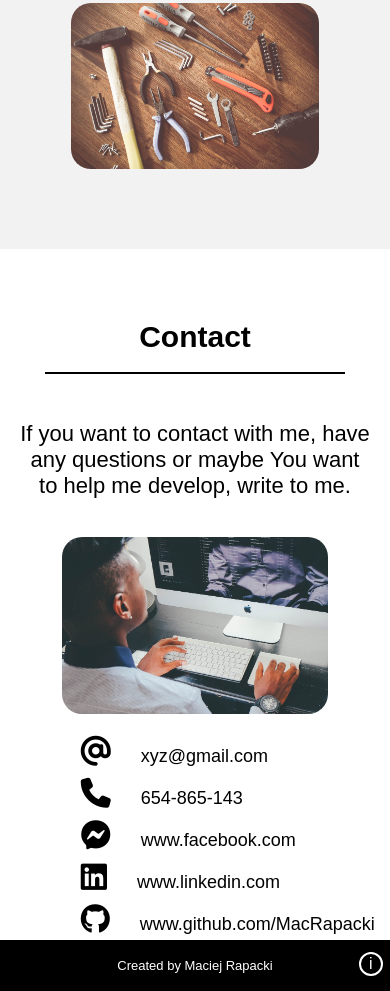
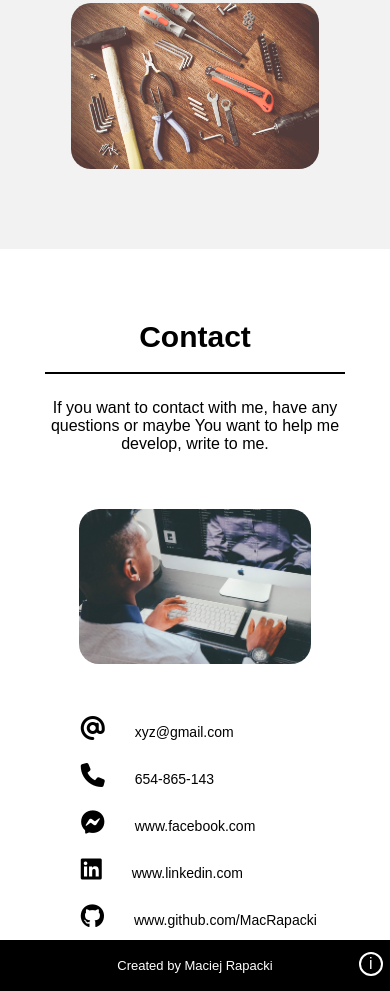
Before and after one commit to MacRapacki/Single-page-website, a plain HTML site: page index.html in a window 390 px wide. Shown: the part 2682-3673 px from the top of the page. Drawn offline with nearby package versions, Linux system fonts and the light colour scheme.

Commit message:
minor style changes

```diff
--- a/scss/_contact.scss
+++ b/scss/_contact.scss
@@ -147,8 +147,10 @@
  @media (max-width: 420px) {
      .contact {
          p {
-             font-size: 22px;
+             font-size: 16px;
              padding: 0 20px;
+             margin-bottom: 16px;
+             margin-top: 0;
          }
 
          .wrapper {
@@ -157,14 +159,14 @@
                  flex-direction: column;
                  justify-content: space-around;
                  align-items: flex-start;
-                 font-size: 18px;
+                 font-size: 14px;
 
                  .detail {
                      margin-left: 13%;
                  }
 
                  i {
-                     font-size: 30px;
+                     font-size: 24px;
                      padding: 0 30px
                  }
              }
@@ -175,7 +177,7 @@
                  justify-content: center;
                  margin: 30;
                  height: 100%;
-                 width: 80%;
+                 width: 70%;
                  overflow: hidden;
 
              }
```
Also changed, not shown: scss/stylee.css, 1 other file.
